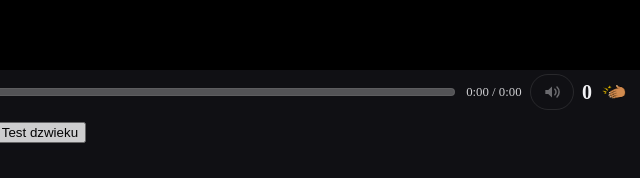
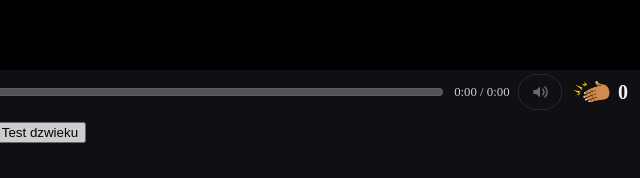
Before and after one commit to mailopoland/game-video-clip, a website built with Vite: page index.html in a window 1280 px wide. Shown: the part 619-797 px from the top of the page, 640-1280 px from the left. Built offline with nearby package versions, Linux system fonts and the light colour scheme; files whose address does not match are found by name.

Commit message:
Improve displaying points

```diff
--- a/src/styles.css
+++ b/src/styles.css
@@ -386,17 +386,18 @@ body {
 
 .hud-score {
   flex: none;
-  margin-left: auto;
   font-size: 1.25rem;
   font-weight: 700;
 }
 
 .hud-hand {
   flex: none;
+  margin-left: auto;
   display: flex;
   align-items: center;
-  width: 1.75rem;
-  height: 1.75rem;
+  margin-right: -0.25rem;
+  width: 2.75rem;
+  height: 2.75rem;
 }
 
 .hud-hand img {
--- a/src/ui/render.ts
+++ b/src/ui/render.ts
@@ -121,8 +121,8 @@ export function createUi(
         <button class="transport-button transport-icon" id="transport-mute" type="button"
                 aria-pressed="false" disabled data-icon="sound-on"
                 aria-label="Wycisz">${iconMarkup('sound-on')}</button>
+        <span class="hud-hand" id="hud-hand" aria-hidden="true"></span>
         <span class="hud-score" id="hud-score">0</span>
-        <span class="hud-hand" id="hud-hand" aria-hidden="true"></span>
       </div>
     </div>
   `;
```
